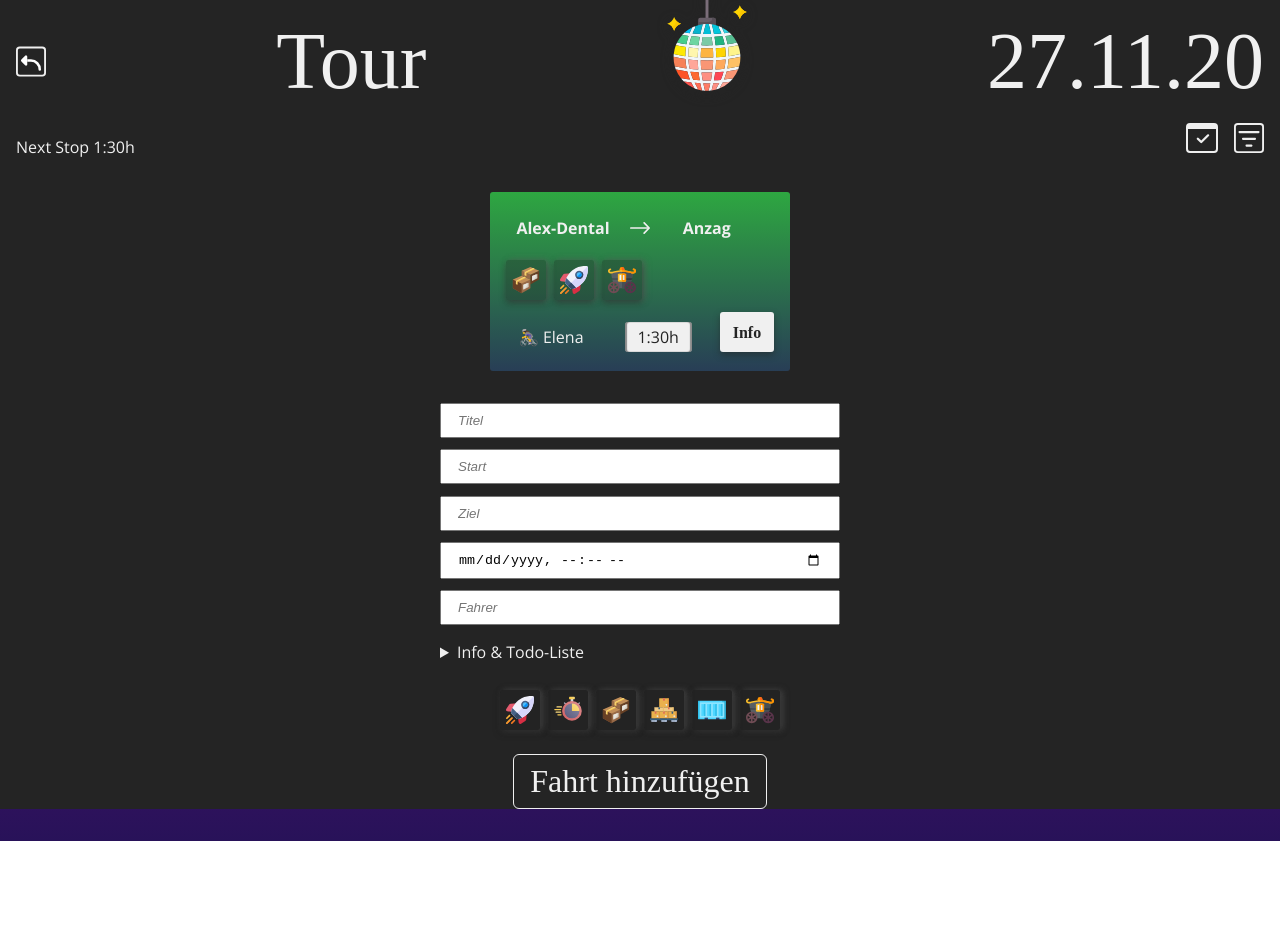
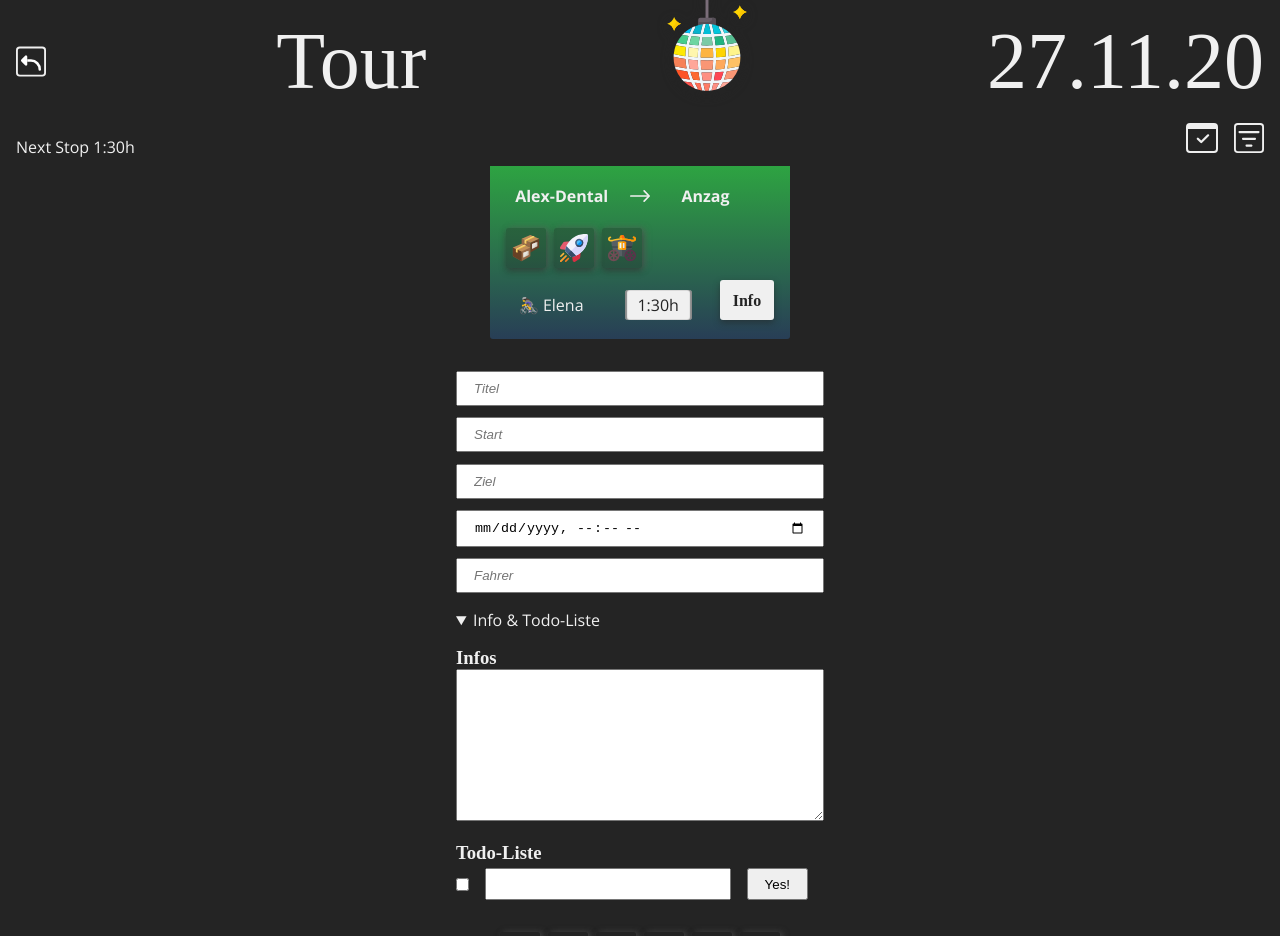
Before and after one commit to DiscoDevs/DispoDisco, a React (Create React App) app in the folder client/: page /addRide in a window 1280 px wide. Shown: the top 936 px of the page. Before the commit the page ends 841 px from the top, so only its background shows below. Built offline with nearby package versions, Linux system fonts and the light colour scheme; a web font is replaced by a local one.

Commit message:
:sparkles: Finish kindof working AddTour Page

```diff
--- a/client/src/components/Todo.js
+++ b/client/src/components/Todo.js
@@ -6,7 +6,6 @@ const TodoElement = styled.div`
   color: var(--text-primary);
   display: flex;
   align-items: center;
-  justify-content: center;
   input {
     height: 2rem;
     margin-right: 1rem;
--- a/client/src/pages/AddRide.js
+++ b/client/src/pages/AddRide.js
@@ -8,40 +8,33 @@ import Card from "../components/Card";
 import HeaderMain from "../components/HeaderMain";
 import Input from "../components/Input";
 import Button from "../components/Button";
+import Todo from "../components/Todo";
 
 const PageWrapper = styled.div`
   min-height: 100%;
   width: 100%;
   margin: auto;
-  padding-top: 12rem;
+  padding: 8rem 0;
 
   background: var(--text-secondary);
 `;
-
-const Form = styled.form`
+const Wrapper = styled.div`
   display: flex;
   flex-direction: column;
   align-items: center;
   margin: 2rem auto;
-  width: 80%;
+  padding: 0 1rem;
   max-width: 400px;
+  > :first-child {
+    margin-bottom: 2rem;
+  }
+`;
+const Form = styled.form`
   > * {
     margin-top: 0.7rem;
   }
   > :first-child {
     margin-top: 0;
-  }
-  > :last-child {
-    margin-top: 1.5rem;
-  }
-  > div {
-    display: flex;
-    > * {
-      margin-right: 0.5rem;
-    }
-    > :last-child {
-      margin-right: 0;
-    }
   }
 `;
 const StyledDetails = styled.details`
@@ -52,10 +45,52 @@ const StyledDetails = styled.details`
   textarea {
     width: 100%;
   }
+  h3 {
+    margin-top: 1rem;
+  }
 `;
 
-const OutputContainer = styled.div``;
+const OutputContainer = styled.div`
+  margin-top: 0.25rem;
+  margin-left: 0;
+`;
+const CheckboxEntry = styled.div`
+  display: flex;
+  button {
+    margin-left: 1rem;
+    padding: 0 1rem;
+  }
+`;
+const InputContainer = styled.form`
+  color: var(--text-primary);
+  display: flex;
+  align-items: center;
 
+  input[type="checkbox"] {
+    margin-right: 1rem;
+  }
+  input[type="text"] {
+    height: 2rem;
+    width: 100%;
+  }
+  button {
+    height: 2rem;
+    margin: auto 1rem;
+    padding: 0 1rem;
+  }
+`;
+
+const BadgeContainer = styled.div`
+  margin: 1rem auto;
+
+  display: flex;
+  > * {
+    margin-right: 0.5rem;
+  }
+  > :last-child {
+    margin-right: 0;
+  }
+`;
 export default function AddRide() {
   const [title, setTitle] = useState("");
   const [start, setStart] = useState("");
@@ -64,13 +99,20 @@ export default function AddRide() {
   const [rider, setRider] = useState("");
   const [priority, setPriority] = useState("normal");
   const [cargo, setCargo] = useState("s");
-  const [info, setInfo] = useState("");
-  const [checkBoxes, setCheckboxes] = useState("");
+  // const [info, setInfo] = useState("");
+  const [checkBox, setCheckbox] = useState("");
+  const [checkBoxes, setCheckboxes] = useState([]);
   const history = useHistory();
+
+  const handleRemove = (entry) => {
+    const filteredCheckboxes = checkBoxes.filter((cb) => cb !== entry);
+    setCheckboxes(filteredCheckboxes);
+  };
 
   return (
     <PageWrapper>
       <HeaderMain />
+      <Wrapper>
         <Card
           type="dayRide"
           labels={
@@ -125,32 +167,49 @@ export default function AddRide() {
             value={rider}
             onChange={(event) => setRider(event.target.value)}
           />
-        <StyledDetails>
+        </Form>
+        <StyledDetails open={true}>
           <summary>Info & Todo-Liste</summary>
+
           <h3>Infos</h3>
           <textarea name="InfoInput" cols="30" rows="10" />
+
           <h3>Todo-Liste</h3>
+          {checkBoxes && (
             <OutputContainer>
-            {checkBoxes && (
-              <ul>
               {checkBoxes.map((entry, index) => (
-                  <li key={index}>{entry} </li>
+                <CheckboxEntry key={index}>
+                  <Todo>{entry} </Todo>
+                  <button onClick={() => handleRemove(entry)}>X</button>
+                </CheckboxEntry>
               ))}
-              </ul>
+            </OutputContainer>
           )}
-          </OutputContainer>
-          <input type="text" />
+
+          <InputContainer
+            onSubmit={(event) => {
+              event.preventDefault();
+              setCheckboxes([...checkBoxes, checkBox]);
+            }}
+          >
+            <input type="checkbox" />
+            <input
+              type="text"
+              onChange={(event) => setCheckbox(event.target.value)}
+            />
+            <button type="submit">Yes!</button>
+          </InputContainer>
         </StyledDetails>
-        <div>
+        <BadgeContainer>
           <Badge type="direct" onClick={() => setPriority("direct")} />
           <Badge type="onTime" onClick={() => setPriority("onTime")} />
           <Badge type="cargoS" label="s" onClick={() => setCargo("s")} />
           <Badge type="cargoM" label="m" onClick={() => setCargo("m")} />
           <Badge type="cargoL" label="l" onClick={() => setCargo("l")} />
           <Badge type="carriage" onClick={() => setCargo("carriage")} />
-        </div>
+        </BadgeContainer>
         <Button type="submit" design="addRide" label="Fahrt hinzufügen" />
-      </Form>
+      </Wrapper>
     </PageWrapper>
   );
 }
--- a/client/src/pages/MainMenu.js
+++ b/client/src/pages/MainMenu.js
@@ -50,7 +50,7 @@ const MainMenu = () => {
             category="tours"
             design="menu"
             label="Touren"
-            onClick={() => history.push("/tours")}
+            onClick={() => history.push("/addRide")}
           />
           <Button
             category="riders"
```
Lines whose indentation alone changed are shown as unchanged.
